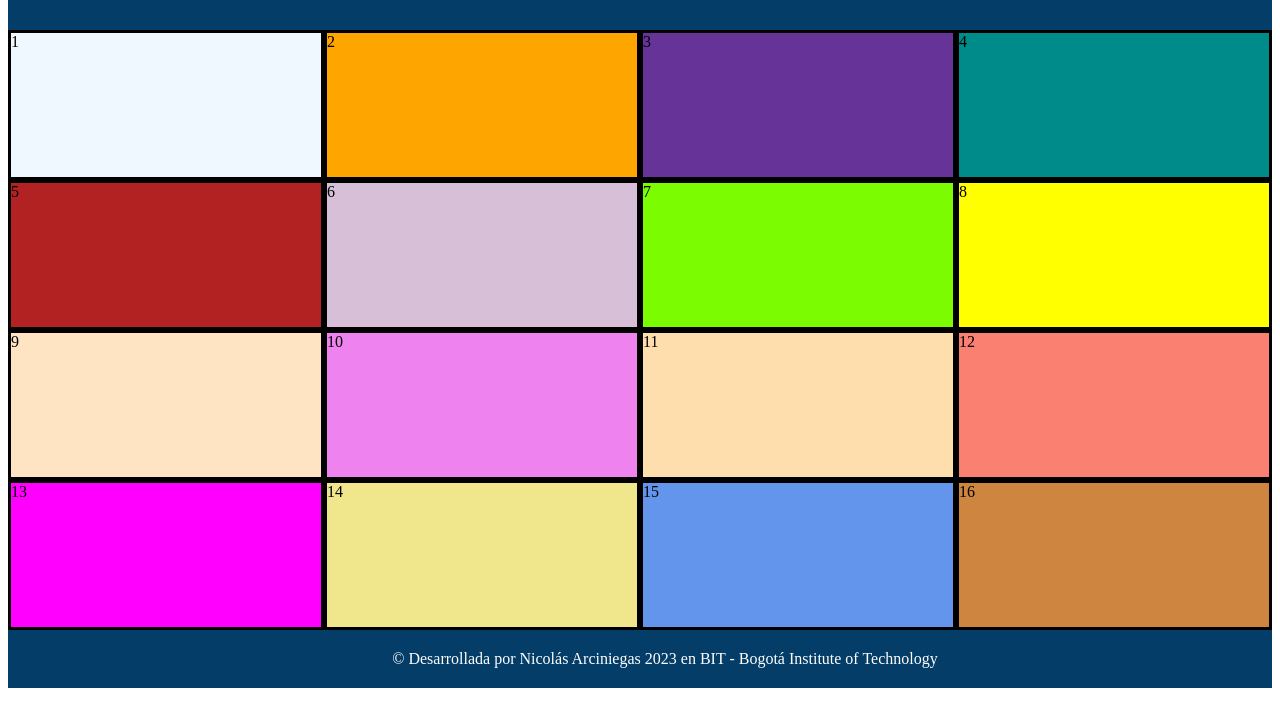
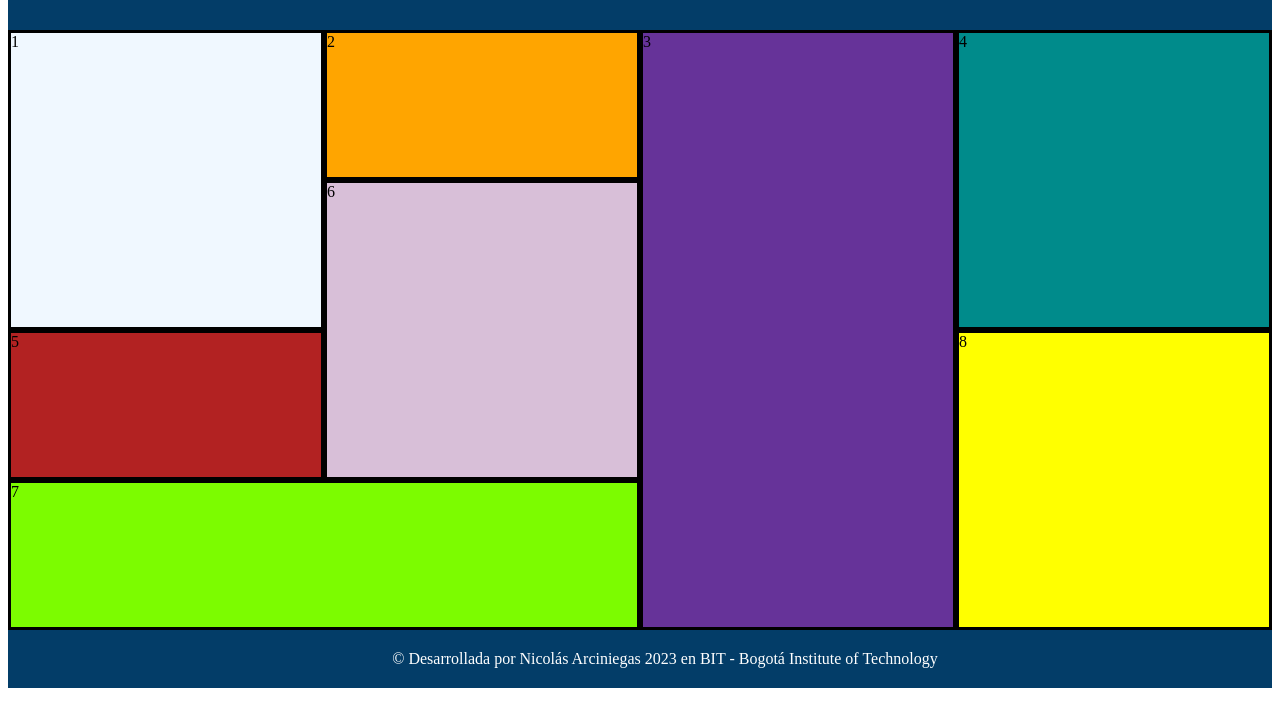
Before and after one commit to NicoArci/EjercicioPracticoGridMozaico, a plain HTML site: page index.html in a window 1280 px wide. Shown: the part 61-788 px from the top of the page. Drawn offline with Linux system fonts and the light colour scheme.

Commit message:
grilla 4x4 con 8 elementos, asimilando la galeria requerida por el ejercicio

```diff
--- a/index.html
+++ b/index.html
@@ -24,14 +24,7 @@
       <div class="bloque6">6</div>
       <div class="bloque7">7</div>
       <div class="bloque8">8</div>
-      <div class="bloque9">9</div>
-      <div class="bloque10">10</div>
-      <div class="bloque11">11</div>
-      <div class="bloque12">12</div>
-      <div class="bloque13">13</div>
-      <div class="bloque14">14</div>
-      <div class="bloque15">15</div>
-      <div class="bloque16">16</div>
+
     </section>
     <!-- Fin Grid -->
 
--- a/styles/styles.css
+++ b/styles/styles.css
@@ -19,35 +19,35 @@
 
 .bloque1 {
   background-color: aliceblue;
-
+   grid-row: 1/3;
 }
 .bloque2 {
   background-color: orange;
 }
 .bloque3 {
   background-color: rebeccapurple;
-
+  grid-area: 1/3/5/4;
 }
 .bloque4 {
   background-color: darkcyan;
-
+  grid-area: 1/4/3/5;
 }
 .bloque5 {
   background-color: firebrick;
-
+  grid-area: 3/1/4/2;
 
 }
 .bloque6 {
   background-color: thistle;
-
+  grid-area: 2/2/4/3;
 }
 .bloque7 {
   background-color: lawngreen;
-
+  grid-area: 4/1/5/3;
 }
 .bloque8 {
   background-color: yellow;
-
+  grid-area: 3/4/5/5;
 }
 .bloque9 {
   background-color: bisque;
```
